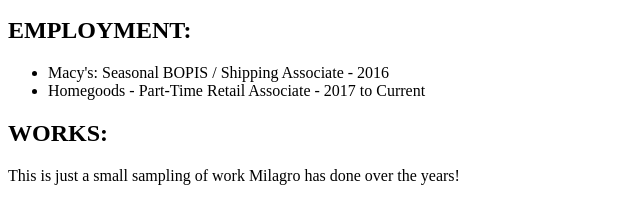
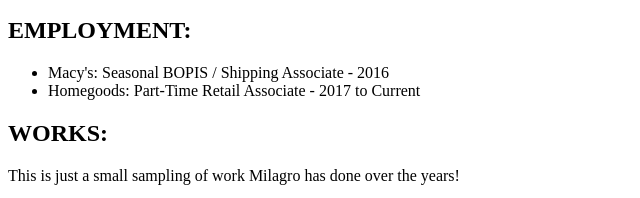
Before and after one commit to MilMercado/fid, a plain HTML site: page resume/index.html in a window 1280 px wide. Shown: the part 930-1128 px from the top of the page, 0-640 px from the left. Drawn offline with Linux system fonts and the light colour scheme.

Commit message:
Update index.html

```diff
--- a/resume/index.html
+++ b/resume/index.html
@@ -56,7 +56,7 @@
       <h2>EMPLOYMENT:</h2>
         <ul>
         <li>Macy's: Seasonal BOPIS / Shipping Associate - 2016</li>
-        <li>Homegoods - Part-Time Retail Associate - 2017 to Current</li>
+        <li>Homegoods: Part-Time Retail Associate - 2017 to Current</li>
         </ul>
 
       <h2>WORKS:</h2>
```
